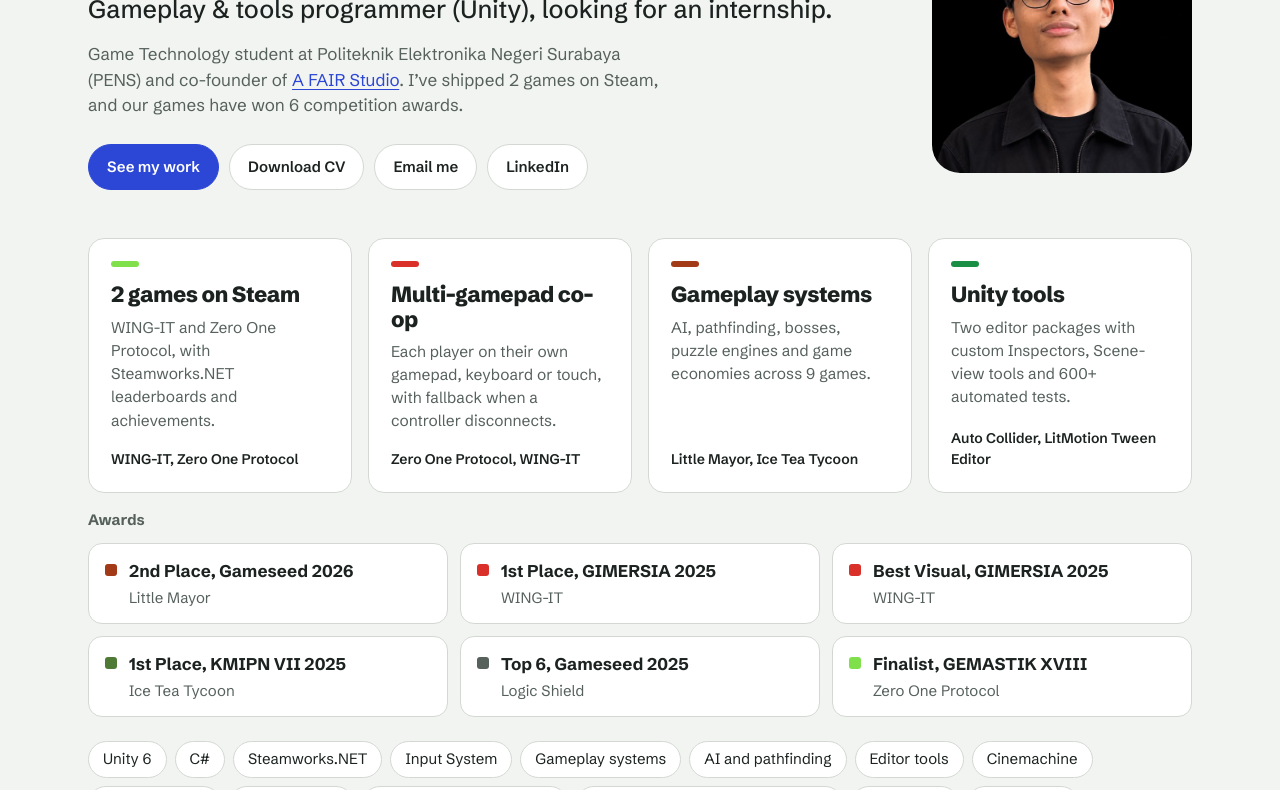
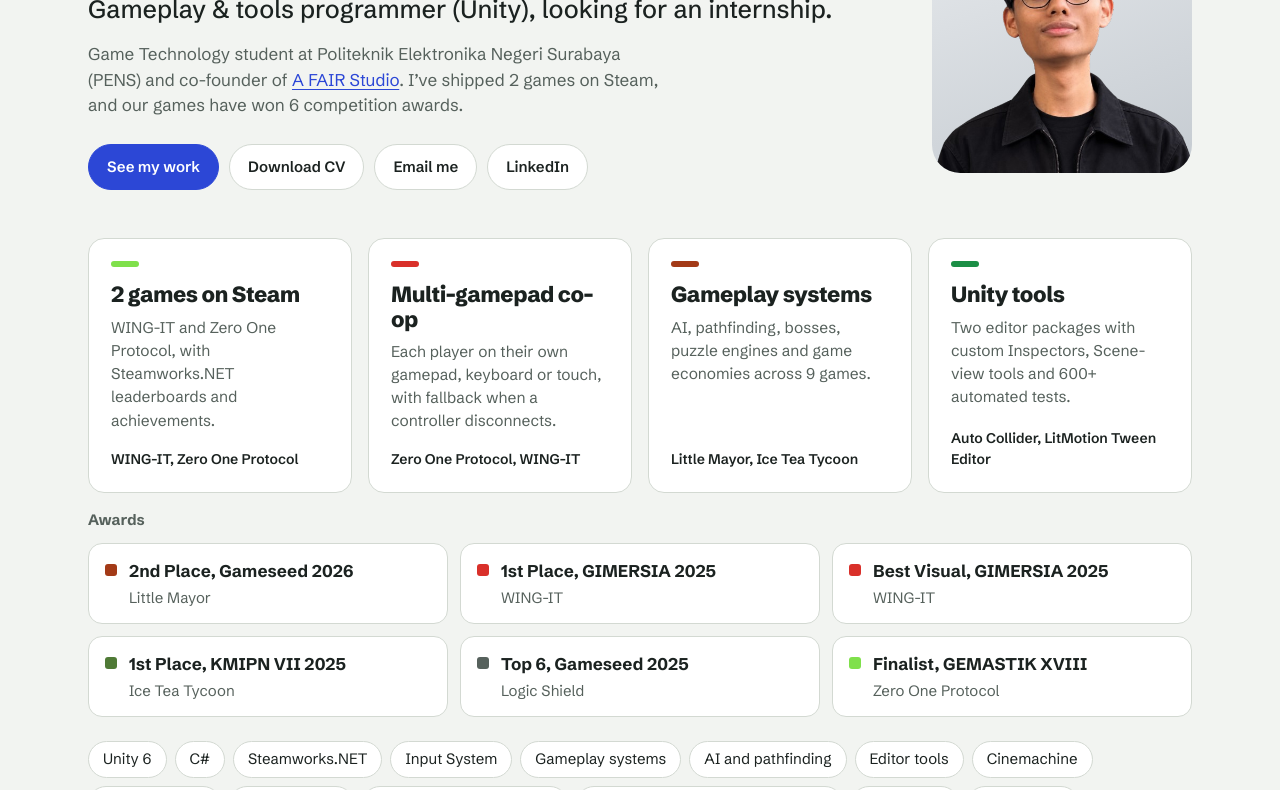
Before and after one commit to MFahril/MFahril.github.io, a plain HTML site: page index.html in a window 1280 px wide. Shown: the part 238-1028 px from the top of the page. Drawn offline with Linux system fonts and the light colour scheme.

Commit message:
Use transparent fahril.png on a grey background

```diff
--- a/index.html
+++ b/index.html
@@ -74,7 +74,7 @@ a{color:var(--accent);text-underline-offset:3px}
 .hero h1{font-size:clamp(44px,6.4vw,82px);line-height:.95;letter-spacing:-.035em;font-weight:800;margin:0 0 20px}
 .hero .role{font-size:clamp(20px,2.1vw,25px);line-height:1.3;font-weight:500;margin:0 0 16px}
 .hero .intro{color:var(--muted);max-width:56ch;margin:0 0 26px}
-.hero .photo{width:260px;height:260px;border-radius:28px;object-fit:cover;display:block;background:#000}
+.hero .photo{width:260px;height:260px;border-radius:28px;object-fit:cover;object-position:center top;display:block;background:linear-gradient(160deg,#E6E9EC,#C5CBD1)}
 .actions{display:flex;flex-wrap:wrap;gap:10px}
 @media (max-width:820px){.hero .wrap{grid-template-columns:1fr;gap:28px}.hero .photo{width:150px;height:150px;border-radius:20px;order:-1}.hero{padding-top:40px}}
 .hl{padding:0 0 64px}
@@ -158,7 +158,7 @@ footer{padding:0 0 40px;color:var(--muted);font-size:13.5px}
 <a class="btn" href="https://www.linkedin.com/in/m-fahril-ilmi/" target="_blank" rel="noopener">LinkedIn</a>
 </div>
 </div>
-<img class="photo" src="fahril.jpg" alt="Portrait of M. Fahril Ilmi" onerror="this.remove()">
+<img class="photo" src="fahril.png" alt="Portrait of M. Fahril Ilmi" onerror="this.remove()">
 </div></section>
 
 <section class="hl" id="skills"><div class="wrap">
```
